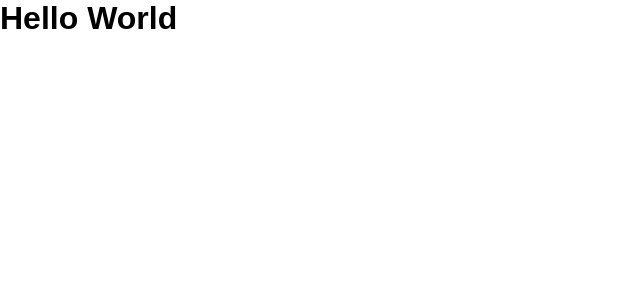
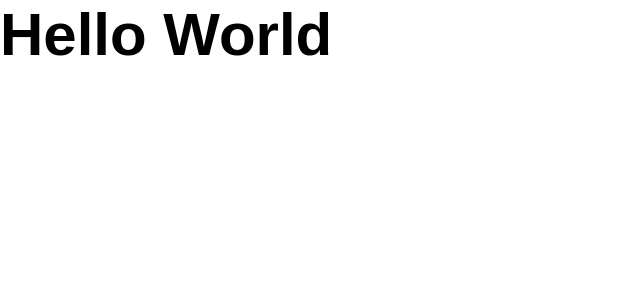
Before and after one commit to matheusroika/IgniteReact-01-GithubExplorer, a React app: page / in a window 1280 px wide. Shown: the top 300 px of the page, without its empty margins (0-640 px from the left). Built offline with nearby package versions, Linux system fonts and the light colour scheme.

Commit message:
Utilizando SASS Para utilizar o SASS só devemos instalar o sass-loader, para o webpack, e o sass-node. Ai trocamos a extensão do arquivo 'css' para 'scss' e pronto!

```diff
--- a/package.json
+++ b/package.json
@@ -20,6 +20,8 @@
     "cross-env": "^7.0.3",
     "css-loader": "^5.2.4",
     "html-webpack-plugin": "^5.3.1",
+    "node-sass": "^5.0.0",
+    "sass-loader": "^11.0.1",
     "style-loader": "^2.0.0",
     "webpack": "^5.36.2",
     "webpack-cli": "^4.6.0",
--- a/src/App.jsx
+++ b/src/App.jsx
@@ -1,4 +1,4 @@
-import './styles/global.css'
+import './styles/global.scss'
 
 export function App() {
   return <h1>Hello World</h1>
--- a/src/styles/global.css
+++ b/src/styles/global.scss
@@ -6,4 +6,8 @@
 
 body {
   font-family: sans-serif;
+
+  h1 {
+    font-size: 60px;
+  }
 }
--- a/webpack.config.js
+++ b/webpack.config.js
@@ -30,9 +30,9 @@
         use: 'babel-loader',
       },
       {
-        test: /\.css$/,
+        test: /\.scss$/,
         exclude: /node_modules/,
-        use: ['style-loader', 'css-loader'],
+        use: ['style-loader', 'css-loader', 'sass-loader'],
       }
     ],
   }
```
Also changed, not shown: 1 other file (tests, documents, lock files or other folders).
